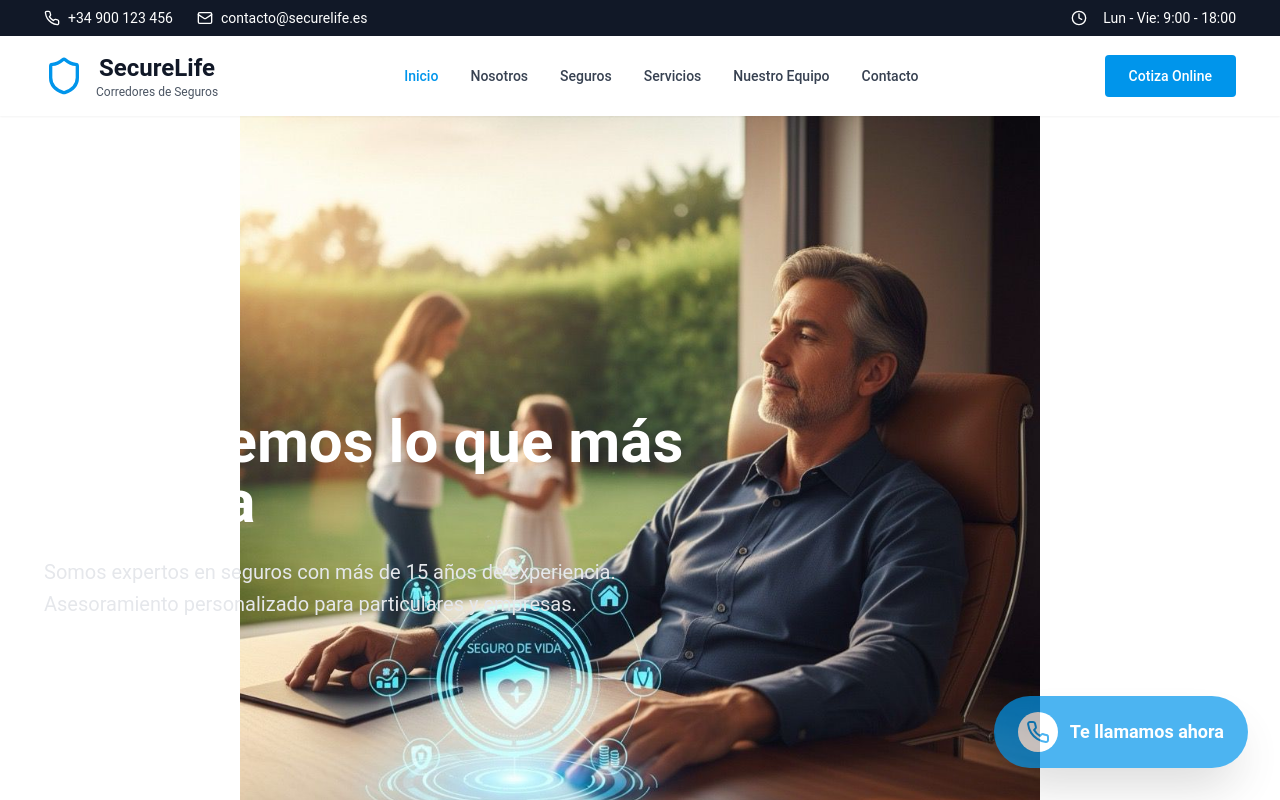
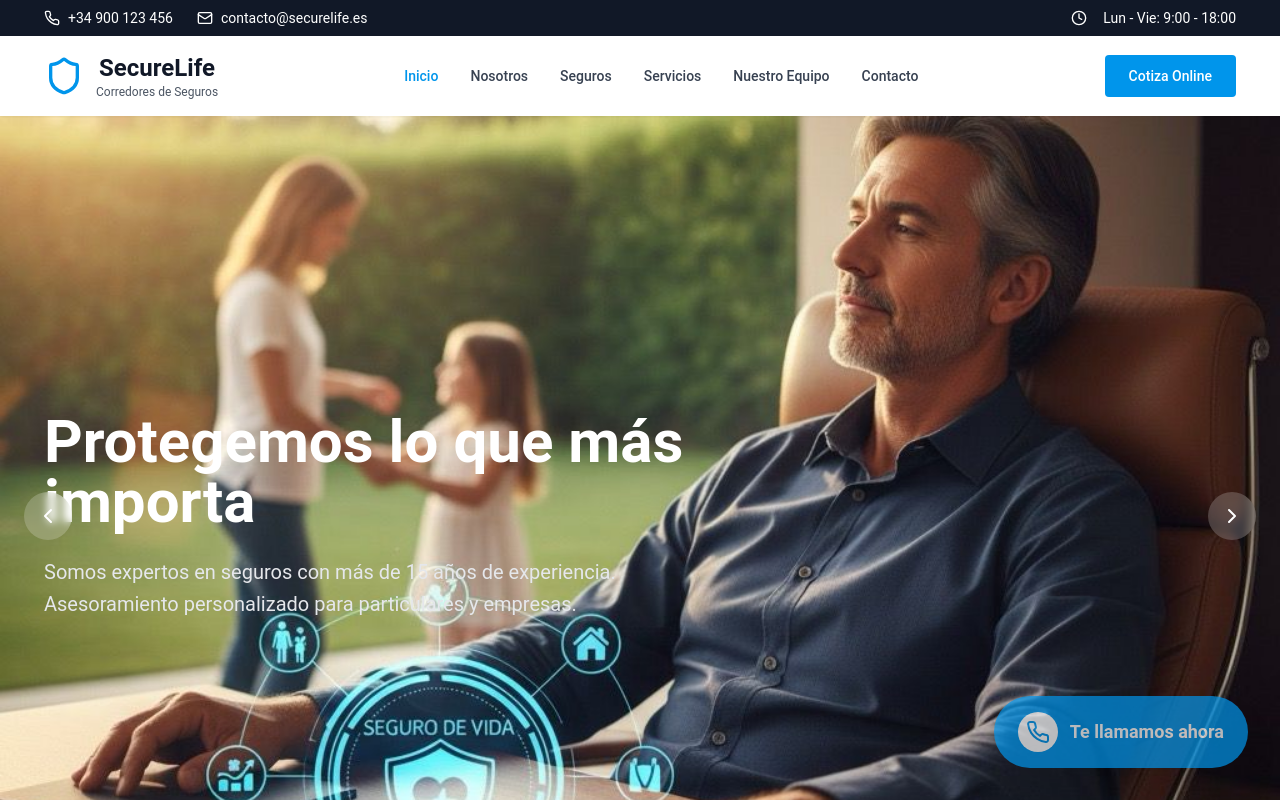
Before and after one commit to Alejandro9670/pagina-ofi, a React (Vite) app: page / in a window 1280 px wide. Shown: the top 800 px of the page. Built offline with nearby package versions, Linux system fonts and the light colour scheme.

Commit message:
Updated Home.tsx

```diff
--- a/src/pages/Home.tsx
+++ b/src/pages/Home.tsx
@@ -27,17 +27,16 @@ export default function HomePage() {
   return (
     <>
       {/* Hero Section */}
-      <section id="inicio" className="relative w-full h-[500px] md:h-[600px] lg:h-[700px] xl:h-[800px] bg-white overflow-hidden">
-        <div className="absolute inset-0 w-full h-full flex items-center justify-center">
+      <section id="inicio" className="relative w-full h-screen bg-gray-900 overflow-hidden">
+        <div className="absolute inset-0 w-full h-full">
           {slides.map((slide, index) => (
             <img
               key={index}
               src={slide}
               alt={`Seguros de vida y generales ${index + 1}`}
-              className={`max-w-full max-h-full object-contain transition-opacity duration-1000 ${
+              className={`absolute inset-0 w-full h-full object-cover transition-opacity duration-1000 ${
                 index === currentSlide ? 'opacity-100' : 'opacity-0'
               }`}
-              style={{ position: index === currentSlide ? 'relative' : 'absolute' }}
             />
           ))}
         </div>
```
